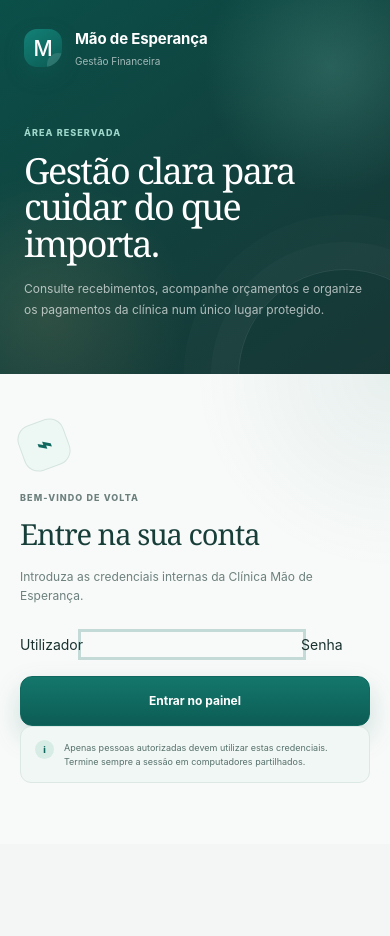
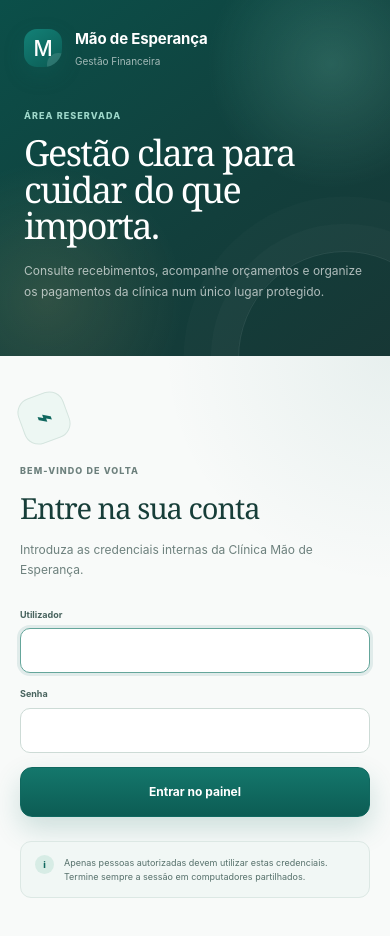
Before and after one commit to CaioMoreno461/mao-esperanca-faturamento, a Next.js app: page /entrar in a window 390 px wide. Shown: the top 936 px of the page. Before the commit the page ends 844 px from the top, so only its background shows below. Built offline with nearby package versions, Linux system fonts and the light colour scheme.

Commit message:
Estiliza autenticação e gestão da conta

```diff
--- a/app/globals.css
+++ b/app/globals.css
@@ -1621,3 +1621,132 @@ a:focus-visible {
     font-size: 29px;
   }
 }
+
+
+.auth-error,
+.account-message {
+  margin: 0 0 18px;
+  padding: 11px 13px;
+  border: 1px solid #efcfcd;
+  border-radius: 10px;
+  background: #fff2f1;
+  color: #a94746;
+  font-size: 10px;
+  line-height: 1.5;
+}
+
+.auth-field {
+  display: flex;
+  margin-bottom: 14px;
+  flex-direction: column;
+  gap: 7px;
+}
+
+.auth-field > span {
+  color: #48635e;
+  font-size: 9px;
+  font-weight: 750;
+}
+
+.auth-field input {
+  width: 100%;
+  height: 45px;
+  padding: 0 13px;
+  border: 1px solid var(--line-strong);
+  border-radius: 10px;
+  outline: 0;
+  background: #fff;
+  color: #213f3a;
+  font-size: 12px;
+}
+
+.auth-field input:focus {
+  border-color: #65a69b;
+  box-shadow: 0 0 0 3px rgba(16, 104, 95, 0.1);
+}
+
+.auth-card .auth-submit {
+  margin-top: 7px;
+}
+
+.auth-card .auth-security-note {
+  margin-top: 24px;
+}
+
+.profile-settings {
+  display: grid;
+  width: 28px;
+  height: 28px;
+  margin-left: auto;
+  place-items: center;
+  border-radius: 8px;
+  color: var(--muted);
+  font-size: 13px;
+  text-decoration: none;
+}
+
+.profile-settings:hover {
+  background: var(--brand-soft);
+  color: var(--brand);
+}
+
+.account-page {
+  display: grid;
+  min-height: 100vh;
+  place-items: center;
+  padding: 24px;
+  background:
+    radial-gradient(circle at 15% 10%, rgba(16, 104, 95, 0.1), transparent 30%),
+    var(--background);
+}
+
+.account-card {
+  width: min(470px, 100%);
+  padding: clamp(26px, 5vw, 42px);
+  border: 1px solid var(--line);
+  border-radius: 18px;
+  background: #fff;
+  box-shadow: var(--shadow-lg);
+}
+
+.account-back {
+  display: inline-block;
+  margin-bottom: 32px;
+  color: var(--brand);
+  font-size: 10px;
+  font-weight: 700;
+  text-decoration: none;
+}
+
+.account-card h1 {
+  margin: 8px 0 8px;
+  color: #173e39;
+  font-family: Georgia, "Times New Roman", serif;
+  font-size: 31px;
+  font-weight: 500;
+}
+
+.account-card > p:not(.eyebrow) {
+  margin: 0 0 24px;
+  color: var(--muted);
+  font-size: 10px;
+  line-height: 1.6;
+}
+
+.account-message.success {
+  border-color: #cfe6dc;
+  background: #eef8f4;
+  color: #20705f;
+}
+
+.account-logout {
+  width: 100%;
+  margin-top: 12px;
+  padding: 10px;
+  border: 0;
+  background: transparent;
+  color: #a65352;
+  cursor: pointer;
+  font-size: 10px;
+  font-weight: 700;
+}
```
